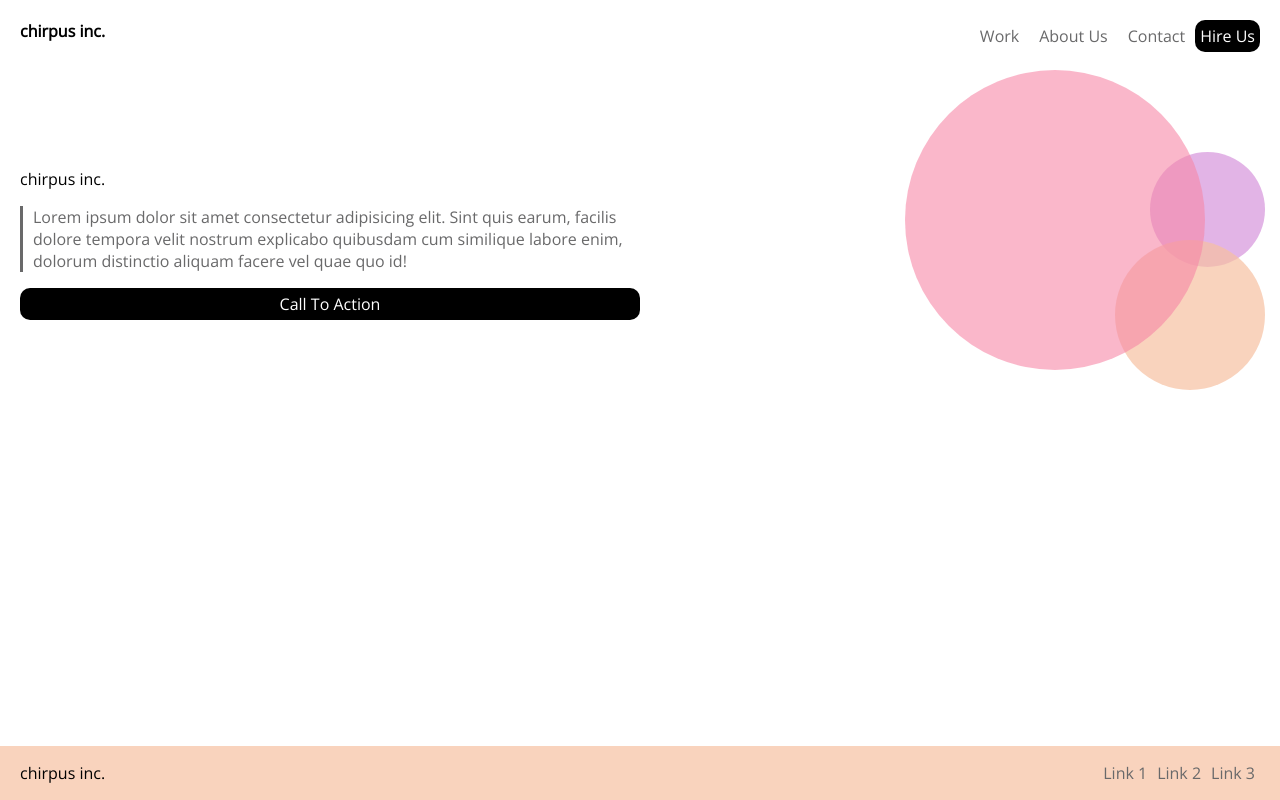
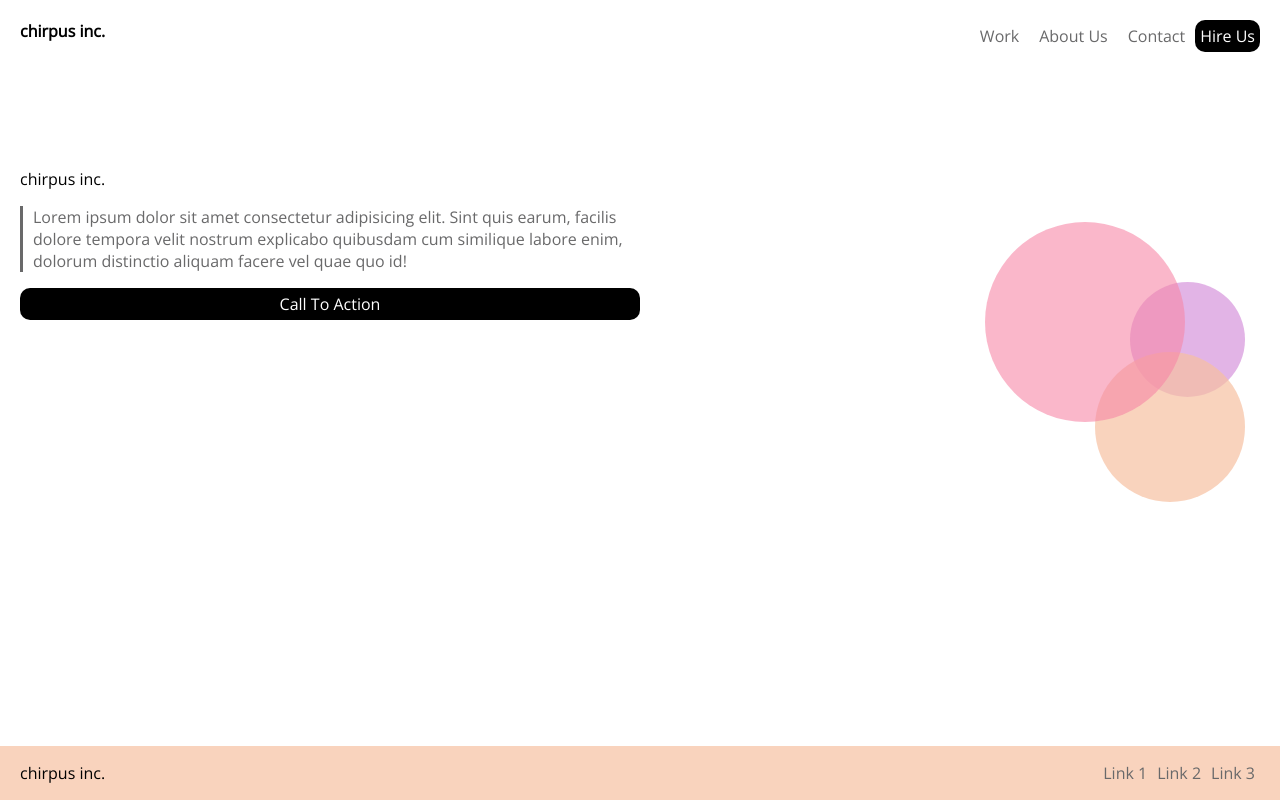
Before and after one commit to HannonN/Lab1-part2, a plain HTML site: page index.html in a window 1280 px wide. Drawn offline with nearby package versions, Linux system fonts and the light colour scheme.

Commit message:
Lab1-part2

```diff
--- a/index.html
+++ b/index.html
@@ -40,10 +40,11 @@
         </p>
         <a href="#" class="link button">Call To Action</a>
       </section>
-      <section class="main-content-circles"></section>
-      <div class="circles-small"></div>
-      <div class="circles-medium"></div>
-      <div class="circles-large"></div>
+      <section class="main-content-circles">
+        <div class="circles-small"></div>
+        <div class="circles-medium"></div>
+        <div class="circles-large"></div>
+      </section>
     </main>
     <footer class="footer">
       <p class="footer-company">chirpus inc.</p>
--- a/style.css
+++ b/style.css
@@ -110,8 +110,8 @@ body {
     position: absolute;
     background-color: rgba(247, 136, 167, 0.6);
     border-radius: 50%;
-    width: 300px;
-    height: 300px;
+    width: 200px;
+    height: 200px;
     right: 75px;
     top: 70px;
   }
@@ -123,7 +123,7 @@ body {
     width: 150px;
     height: 150px;
     right: 15px;
-    top: 240px;
+    top: 200px;
   }
 
   .circles-small {
@@ -132,7 +132,7 @@ body {
     border-radius: 50%;
     width: 115px;
     height: 115px;
-	right: 15px;
-	top
+    right: 15px;
+    top: 130px;
   }
 }
```
